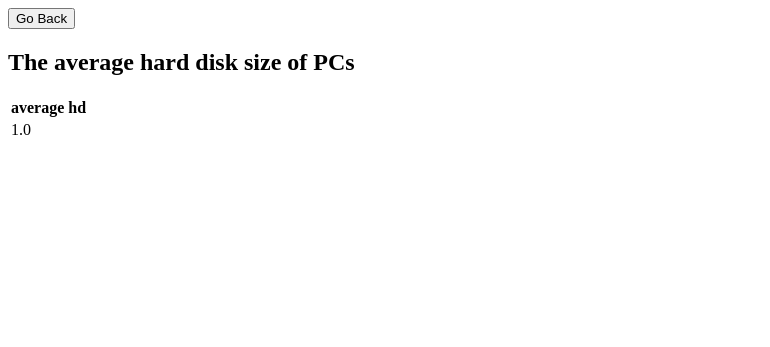
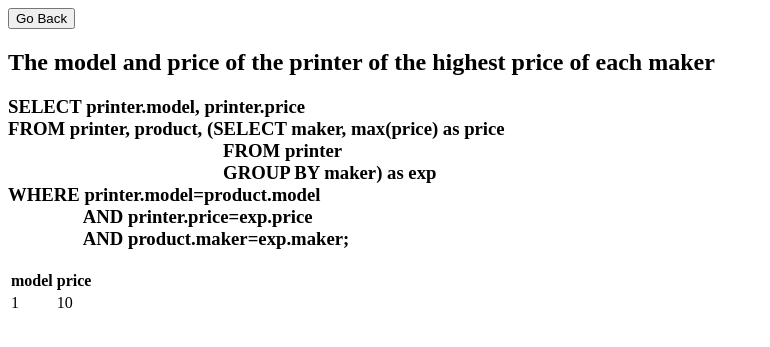
Before and after one commit to ianpark318/DB_WebProject, a Django app: page /query4/ in a window 1280 px wide. Shown: the top 347 px of the page, without its empty margins (0-770 px from the left). Run offline with Django 4.2, Linux system fonts and the light colour scheme; tables that the repository leaves empty hold one stand-in row (values such as "Sample post").

Commit message:
22.12.20 fixed

```diff
--- a/project/category/myApp/templates/myApp/query1.html
+++ b/project/category/myApp/templates/myApp/query1.html
@@ -14,7 +14,7 @@
 <table>
     <thead>
         <tr>
-            <th>average hd</th>
+            <th>Avg_size</th>
     </tr>
     </thead>
 {% for i in output %}
--- a/project/category/myApp/templates/myApp/query4.html
+++ b/project/category/myApp/templates/myApp/query4.html
@@ -9,16 +9,25 @@
 <a href="http://localhost:8000/">
     <button>Go Back</button>
 </a><br>
-<h2>The average hard disk size of PCs</h2>
+<h2>The model and price of the printer of the highest price of each maker</h2>
+<h3>SELECT printer.model, printer.price<br>
+FROM printer, product, (SELECT maker, max(price) as price<br>
+&emsp;&emsp;&emsp;&emsp;&emsp;&emsp;&emsp;&emsp;&emsp;&emsp;&emsp;&nbsp;&nbsp;FROM printer <br>
+&emsp;&emsp;&emsp;&emsp;&emsp;&emsp;&emsp;&emsp;&emsp;&emsp;&emsp;&nbsp;&nbsp;GROUP BY maker) as exp<br>
+    WHERE printer.model=product.model<br>
+&emsp;&emsp;&emsp;&emsp;AND printer.price=exp.price<br>
+&emsp;&emsp;&emsp;&emsp;AND product.maker=exp.maker;</h3>
 <table>
     <thead>
         <tr>
-            <th>average hd</th>
+            <th>model</th>
+            <th>price</th>
     </tr>
     </thead>
 {% for i in output %}
     <tr>
-        <td>{{ i.avg }}</td>
+        <td>{{ i.model }}</td>
+        <td>{{ i.price }}</td>
     </tr>
 {% endfor %}
 </table>
--- a/project/category/myApp/views.py
+++ b/project/category/myApp/views.py
@@ -3,6 +3,7 @@ from .forms import *
 
 from django.shortcuts import render
 from django.db import connection
+
 
 def display(request):
     outputProducts = []
@@ -62,50 +63,50 @@ def display_q1(request):
 def display_q2(request):
     outputOfQuery1 = []
     with connection.cursor() as cursor:
-        sqlQuery = "SELECT maker, AVG(speed) FROM laptop GROUP BY maker;"
+        sqlQuery = "SELECT product.maker, AVG(speed) FROM laptop, product WHERE laptop.model=product.model GROUP BY product.maker;"
         cursor.execute(sqlQuery)
         fetchResult = cursor.fetchall()
 
         for temp in fetchResult:
-            eachRow = {'maker': temp[0], 'speed': temp[1]}
+            eachRow = {'maker': temp[0], 'speed': round(temp[1], 3)}
             outputOfQuery1.append(eachRow)
     return render(request, 'myApp/query2.html',{"output": outputOfQuery1})
 
 def display_q3(request):
     outputOfQuery1 = []
     with connection.cursor() as cursor:
-        sqlQuery = "SELECT AVG(hd) FROM pc;"
+        sqlQuery = """SELECT price
+                    FROM product, laptop, (SELECT product.maker
+				                            FROM laptop, product
+				                            WHERE laptop.model=product.model
+                                            GROUP BY product.maker
+                                            HAVING count(product.maker)=1) as oneLT
+                    WHERE laptop.model=product.model AND product.maker=oneLT.maker;"""
         cursor.execute(sqlQuery)
         fetchResult = cursor.fetchall()
 
         for temp in fetchResult:
-            eachRow = {'avg': temp[0]}
+            eachRow = {'price': temp[0]}
             outputOfQuery1.append(eachRow)
     return render(request, 'myApp/query3.html',{"output": outputOfQuery1})
 
 def display_q4(request):
     outputOfQuery1 = []
     with connection.cursor() as cursor:
-        sqlQuery = "SELECT AVG(hd) FROM pc;"
+        sqlQuery = """SELECT printer.model, printer.price
+FROM printer, product, (SELECT maker, max(price) as price FROM printer GROUP BY maker) as exp
+WHERE printer.model=product.model AND printer.price=exp.price AND product.maker=exp.maker;"""
         cursor.execute(sqlQuery)
         fetchResult = cursor.fetchall()
 
         for temp in fetchResult:
-            eachRow = {'avg': temp[0]}
+            eachRow = {'model': temp[0], 'price': temp[1]}
             outputOfQuery1.append(eachRow)
     return render(request, 'myApp/query4.html',{"output": outputOfQuery1})
 
 def pc_inputData(request):
     if request.method == "POST":
         form = PcForm(request.POST)
-        '''
-        post = Product()
-        post.maker = request.POST['maker']
-        post.model = request.POST['model']
-        post.type = 'pc'
-        post.save()
-        #form_pro = ProductForm
-        '''
         if form.is_valid():
             form.save()
     else:
@@ -115,13 +116,6 @@ def pc_inputData(request):
 def printer_inputData(request):
     if request.method == "POST":
         form = PrinterForm(request.POST)
-        '''
-        post = Product()
-        post.maker = request.POST['maker']
-        post.model = request.POST['model']
-        post.type = 'printer'
-        post.save()
-        '''
         if form.is_valid():
             form.save()
     else:
@@ -131,13 +125,6 @@ def printer_inputData(request):
 def laptop_inputData(request):
     if request.method == "POST":
         form = LaptopForm(request.POST)
-        '''
-        post = Product()
-        post.maker = request.POST['maker']
-        post.model = request.POST['model']
-        post.type = 'laptop'
-        post.save()
-        '''
         if form.is_valid():
             form.save()
     else:
```
Also changed, not shown: project/category/myApp/templates/myApp/query2.html (+4 -3 lines), project/category/myApp/templates/myApp/query3.html (+10 -3 lines), 1 other file.
